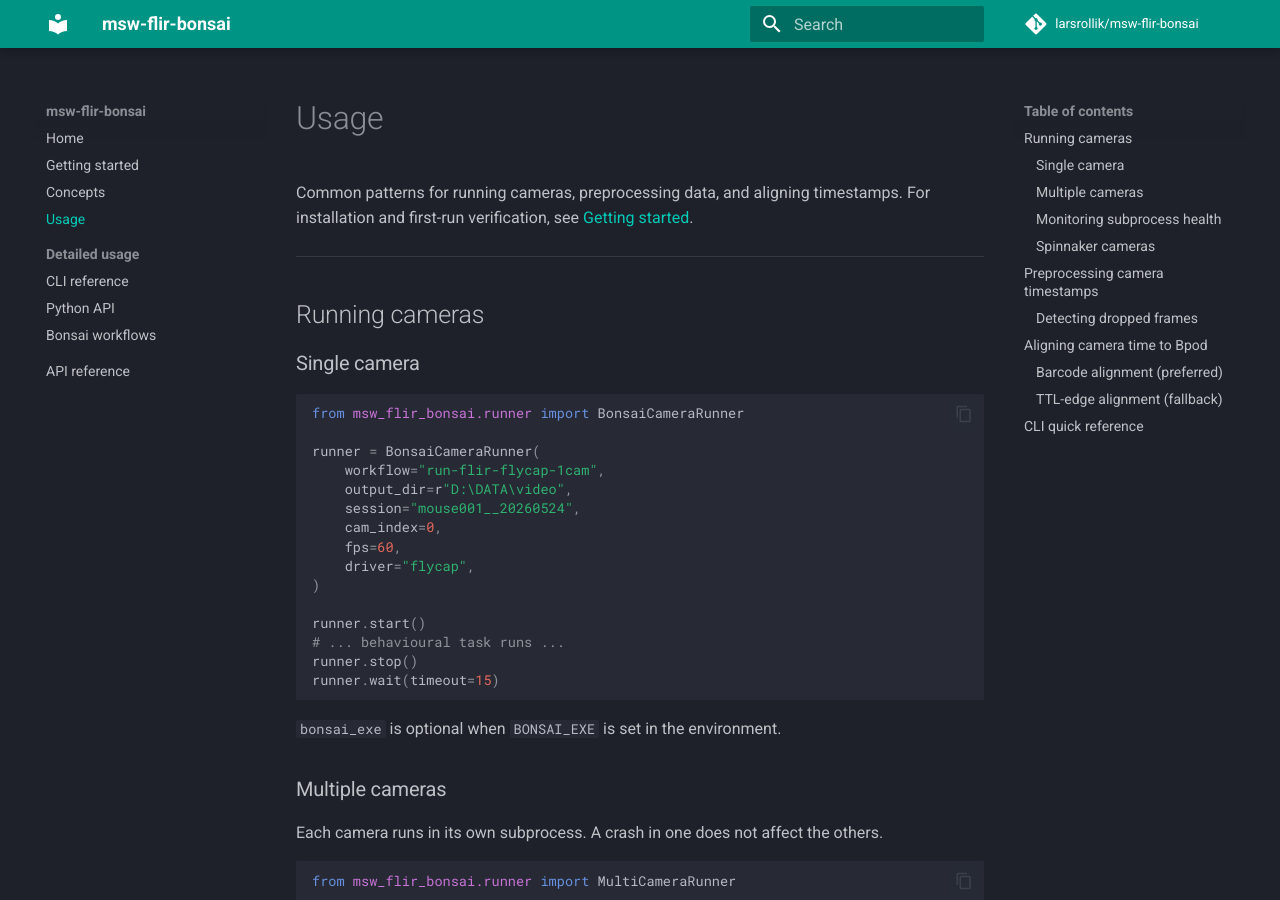
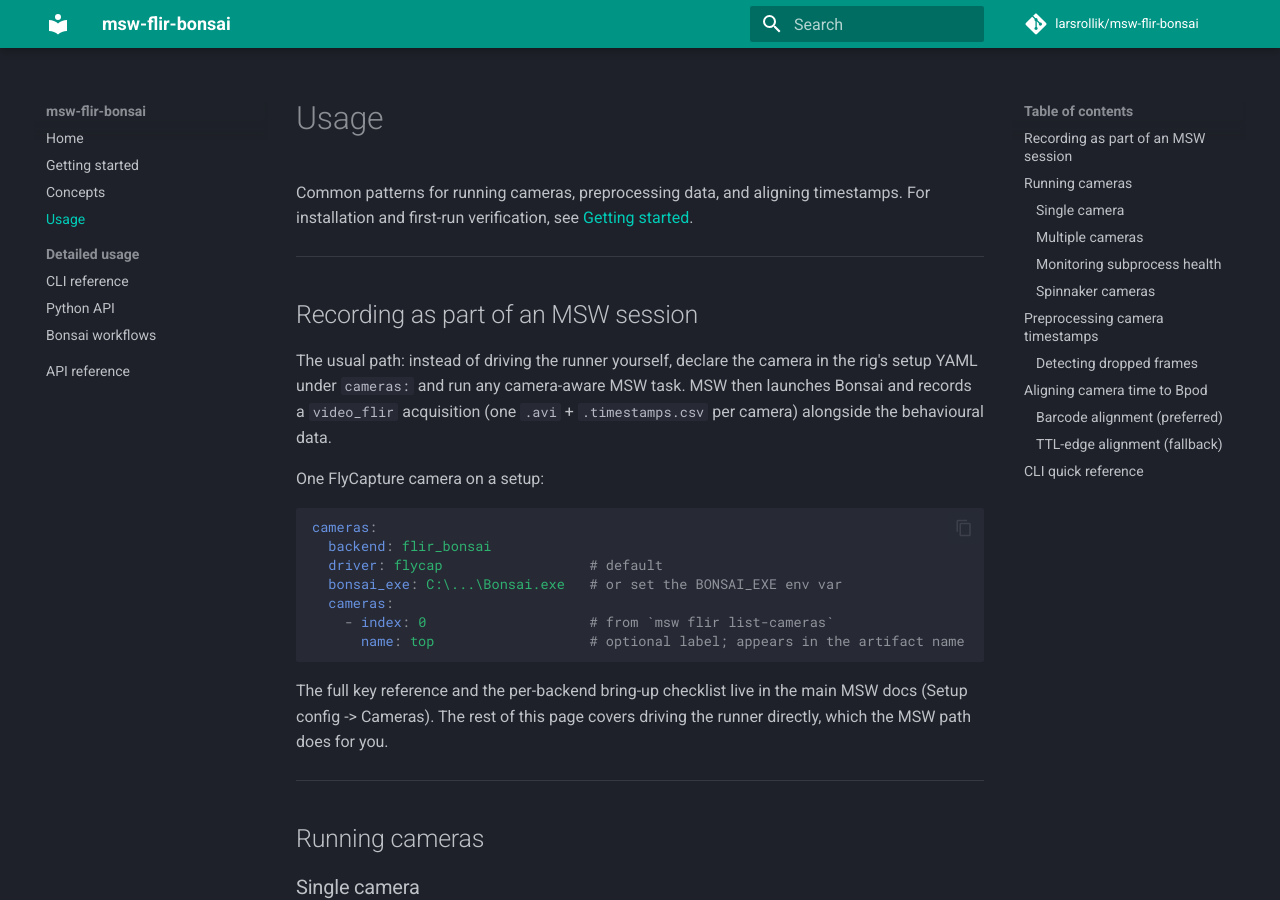
Before and after one commit to MurineShiftWork/msw-flir-bonsai, an MkDocs documentation site: the page built from docs/usage.md, in a window 1280 px wide and 900 px high. Built offline with MkDocs 1.6.1 and Material for MkDocs 9.7.7, drawn with Linux system fonts in a browser that asks for light colours; comment, search, counter and statistics services are not loaded.

Commit message:
docs: show the MSW setup-config path for a FLIR camera
Add a minimal section to usage.md showing how to declare one FlyCapture
camera in a rig setup YAML (cameras: backend flir_bonsai) so an MSW task
records video_flir automatically, pointing to the main MSW docs for the
full key reference. The page otherwise documents driving the runner directly.

````diff
--- a/docs/usage.md
+++ b/docs/usage.md
@@ -2,6 +2,31 @@
 
 Common patterns for running cameras, preprocessing data, and aligning timestamps.
 For installation and first-run verification, see [Getting started](getting_started.md).
+
+---
+
+## Recording as part of an MSW session
+
+The usual path: instead of driving the runner yourself, declare the camera in
+the rig's setup YAML under `cameras:` and run any camera-aware MSW task. MSW then
+launches Bonsai and records a `video_flir` acquisition (one `.avi` +
+`.timestamps.csv` per camera) alongside the behavioural data.
+
+One FlyCapture camera on a setup:
+
+```yaml
+cameras:
+  backend: flir_bonsai
+  driver: flycap                  # default
+  bonsai_exe: C:\...\Bonsai.exe   # or set the BONSAI_EXE env var
+  cameras:
+    - index: 0                    # from `msw flir list-cameras`
+      name: top                   # optional label; appears in the artifact name
+```
+
+The full key reference and the per-backend bring-up checklist live in the main
+MSW docs (Setup config -> Cameras). The rest of this page covers driving the
+runner directly, which the MSW path does for you.
 
 ---
 
````
